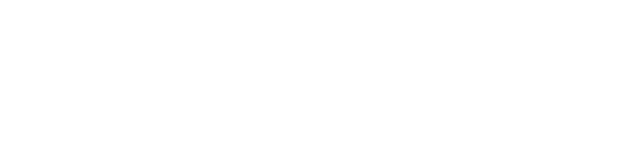
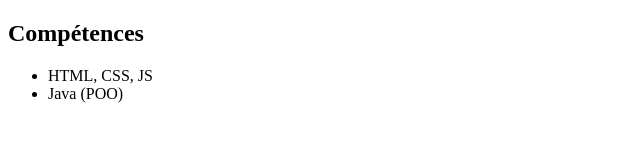
Before and after one commit to Vyx-22/mon-cv, a plain HTML site: page index.html in a window 1280 px wide. Shown: the whole page, without its empty margins (0-640 px from the left). Drawn offline with Linux system fonts and the light colour scheme.

Commit message:
mise en place de la section competences

```diff
--- a/index.html
+++ b/index.html
@@ -7,6 +7,12 @@
     <link rel="stylesheet" href="style.css">
 </head>
 <body>
-
+    <section>
+        <h2>Compétences</h2>
+        <ul>
+            <li>HTML, CSS, JS</li>
+            <li>Java (POO)</li>
+        </ul>
+    </section>
 </body>
 </html>
```
